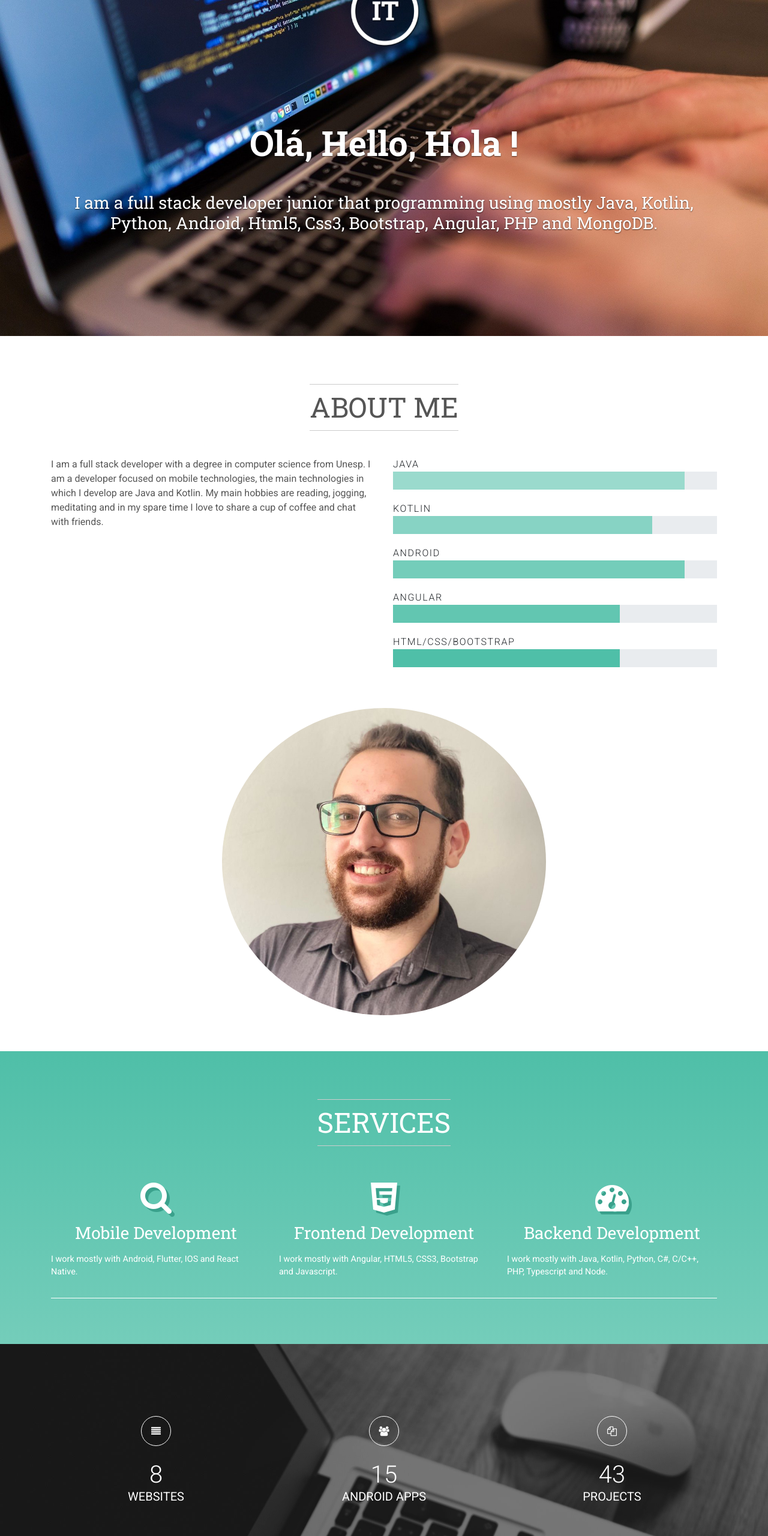
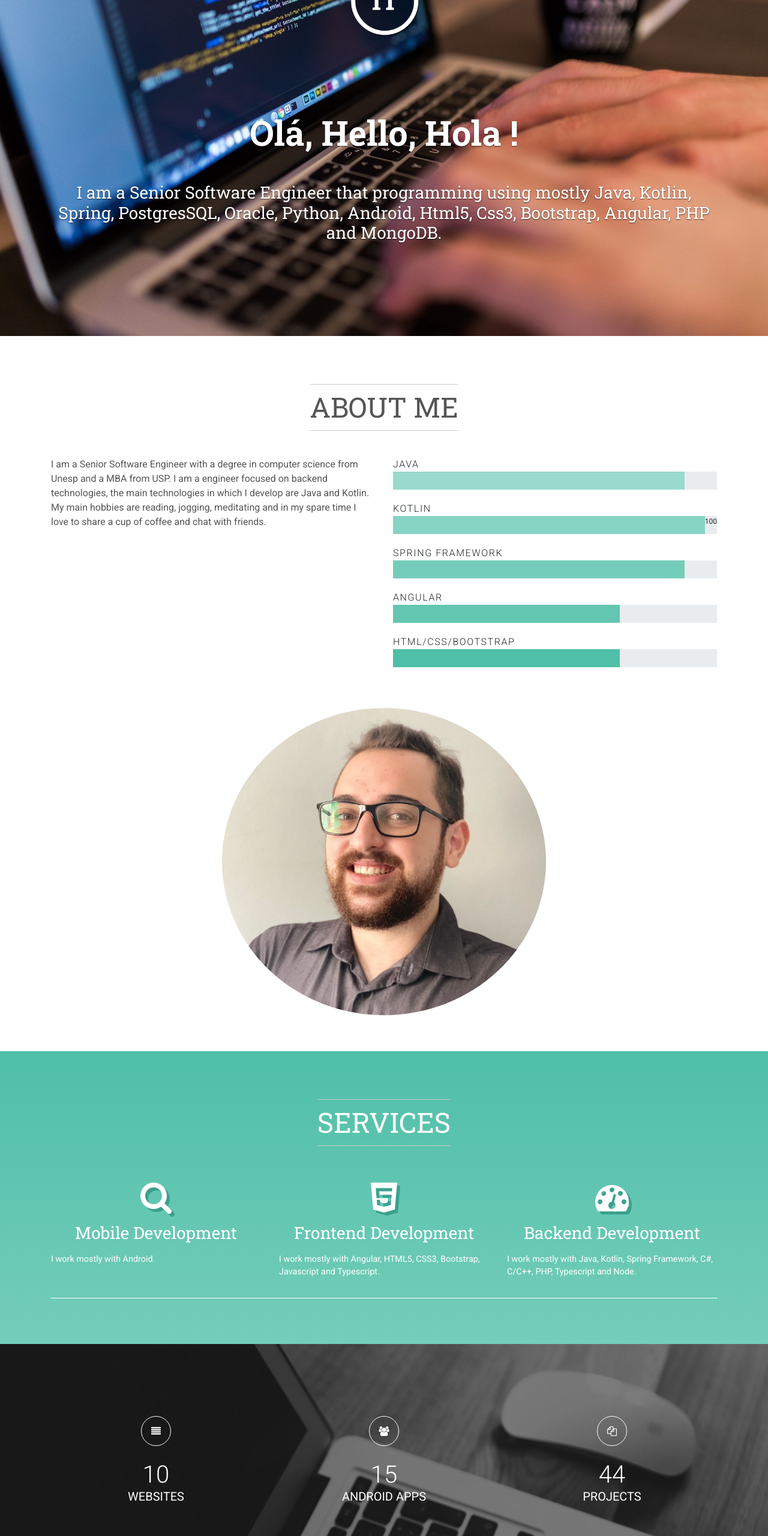
Before and after one commit to wallysonlima/wallysonlima.github.io, a plain HTML site: page index.html in a window 1280 px wide. Shown: the part 240-2800 px from the top of the page at 60% size. Drawn offline with nearby package versions, Linux system fonts and the light colour scheme.

Commit message:
Update index.html

```diff
--- a/index.html
+++ b/index.html
@@ -3,7 +3,7 @@
   <head>
     <meta charset="utf-8">
     <meta http-equiv="X-UA-Compatible" content="IE=edge">
-    <title>Wallyson Lima </> Full Stack Developer</title>
+    <title>Wallyson Lima </> Senior Software Engineer</title>
     <meta name="description" content="">
     <meta name="viewport" content="width=device-width, initial-scale=1">
     <meta name="robots" content="all,follow">
@@ -56,7 +56,7 @@
       <div class="container text-center">
         <div data-animate="fadeInDown" class="logo"><img src="img/logo-big.png" alt="logo" width="130"></div>
         <h1 data-animate="fadeInDown" class="text-shadow mb-5">Olá, Hello, Hola !</h1>
-        <p data-animate="slideInUp" class="h3 text-shadow text-400">I am a full stack developer junior that programming using mostly Java, Kotlin, Python, Android, Html5, Css3, Bootstrap, Angular, PHP and MongoDB.</p>
+        <p data-animate="slideInUp" class="h3 text-shadow text-400">I am a Senior Software Engineer that programming using mostly Java, Kotlin, Spring, PostgresSQL, Oracle, Python, Android, Html5, Css3, Bootstrap, Angular, PHP and MongoDB.</p>
       </div>
     </section>
     <!-- About-->
@@ -67,7 +67,7 @@
         </header>
         <div class="row">
           <div data-animate="fadeInUp" class="col-lg-6">
-            <p>I am a full stack developer with a degree in computer science from Unesp. I am a developer focused on mobile technologies, the main technologies in which I develop are Java and Kotlin. My main hobbies are reading, jogging, meditating and in my spare time I love to share a cup of coffee and chat with friends.</p>
+            <p>I am a Senior Software Engineer with a degree in computer science from Unesp and a MBA from USP. I am a engineer focused on backend technologies, the main technologies in which I develop are Java and Kotlin. My main hobbies are reading, jogging, meditating and in my spare time I love to share a cup of coffee and chat with friends.</p>
           </div>
           <div data-animate="fadeInUp" class="col-lg-6">
             <div class="skill-item">
@@ -79,11 +79,11 @@
             <div class="skill-item">
               <div class="progress-title">Kotlin</div>
               <div class="progress">
-                <div role="progressbar" style="width: 80%" aria-valuenow="70" aria-valuemin="70" aria-valuemax="100" class="progress-bar progress-bar-skill2"></div>
+                <div role="progressbar" style="width: 100%" aria-valuenow="70" aria-valuemin="70" aria-valuemax="100" class="progress-bar progress-bar-skill2"></div>100
               </div>
             </div>
             <div class="skill-item">
-              <div class="progress-title">Android</div>
+              <div class="progress-title">Spring Framework</div>
               <div class="progress">
                 <div role="progressbar" style="width: 90%" aria-valuenow="80" aria-valuemin="90" aria-valuemax="100" class="progress-bar progress-bar-skill3"></div>
               </div>
@@ -101,7 +101,7 @@
               </div>
             </div>
           </div>
-          <div data-animate="fadeInUp" class="col-sm-6 mx-auto mt-5"><img src="img/about.jpg" alt="This is me - IT full stack developer" class="image rounded-circle img-fluid"></div>
+          <div data-animate="fadeInUp" class="col-sm-6 mx-auto mt-5"><img src="img/about.jpg" alt="This is me - IT Engineer" class="image rounded-circle img-fluid"></div>
         </div>
       </div>
     </section>
@@ -115,17 +115,17 @@
           <div data-animate="fadeInUp" class="col-lg-4">
             <div class="icon"><i class="fa fa-search"></i></div>
             <h3 class="heading mb-3 text-400">Mobile Development</h3>
-            <p class="text-left description">I work mostly with Android, Flutter, IOS and React Native.</p>
+            <p class="text-left description">I work mostly with Android.</p>
           </div>
           <div data-animate="fadeInUp" class="col-lg-4">
             <div class="icon"><i class="fa fa-html5"></i></div>
             <h3 class="heading mb-3 text-400">Frontend Development</h3>
-            <p class="text-left description">I work mostly with Angular, HTML5, CSS3, Bootstrap and Javascript.</p>
+            <p class="text-left description">I work mostly with Angular, HTML5, CSS3, Bootstrap, Javascript and Typescript. </p>
           </div>
           <div data-animate="fadeInUp" class="col-lg-4">
             <div class="icon"><i class="fa fa-tachometer"></i></div>
             <h3 class="heading mb-3 text-400">Backend Development</h3>
-            <p class="text-left description">I work mostly with Java, Kotlin, Python, C#, C/C++, PHP, Typescript and Node.</p>
+            <p class="text-left description">I work mostly with Java, Kotlin, Spring Framework, C#, C/C++, PHP, Typescript and Node.</p>
           </div>
         </div>
         <hr data-animate="fadeInUp">
@@ -223,7 +223,7 @@
           <div data-animate="fadeInUp" class="col-lg-4 col-md-6">
             <div class="item">
               <div class="icon"><i class="fa fa-align-justify"></i></div>
-              <h5 class="text-400 mt-4 text-uppercase"><span class="counter">8</span><br>Websites</h5>
+              <h5 class="text-400 mt-4 text-uppercase"><span class="counter">10</span><br>Websites</h5>
             </div>
           </div>
           <div data-animate="fadeInUp" class="col-lg-4 col-md-6">
@@ -235,7 +235,7 @@
           <div data-animate="fadeInUp" class="col-lg-4 col-md-6">
             <div class="item">
               <div class="icon"><i class="fa fa-copy"></i></div>
-              <h5 class="text-400 mt-4 text-uppercase"><span class="counter">43</span><br>Projects</h5>
+              <h5 class="text-400 mt-4 text-uppercase"><span class="counter">44</span><br>Projects</h5>
             </div>
           </div>
         	<!--  <div data-animate="fadeInUp" class="col-lg-3 col-md-6">
@@ -263,7 +263,7 @@
             <li class="active"><a href="#" data-filter="all">All</a></li>
             <li><a href="#" data-filter="webdesign">Frontend Programs</a></li>
             <li><a href="#" data-filter="seo">Mobile Apps</a></li>
-            <li><a href="#" data-filter="marketing">Backend Programs</a></li>
+            <li><a href="#" data-filter="marketing">Web Programs</a></li>
           </ul>
           <div id="detail">
             <div class="row">
@@ -350,15 +350,15 @@
                     </div>
                   </div>
                   <div data-category="marketing" class="reference-item col-lg-3 col-md-6">
-                    <div class="reference"><a href="https://github.com/wallysonlima/companyorder"><img src="img/portfolio-6.png" alt="" class="img-fluid">
+                    <div class="reference"><a href="https://github.com/wallysonlima/websmartoffice"><img src="https://github.com/wallysonlima/websmartoffice/blob/main/WebSmartOffice/printscreens/home.png" alt="" class="img-fluid">
                         <div class="overlay">
                           <div class="inner">
-                            <h3 class="h4 reference-title">CompanyOrder</h3>
+                            <h3 class="h4 reference-title">WebSmartOffice</h3>
                             <p>System responsible for carrying out the work...</p>
                           </div>
                         </div></a>
                       <div data-images="img/main-slider1.jpg,img/main-slider2.jpg,img/main-slider3.jpg" class="sr-only reference-description">
-                        <p>System responsible for carrying out the work order of a computer micro-enterprise. It was developed in Java and Mysql. </p>
+                        <p>Is a web application of the notorial office that process smart contracts the buy/sell proprieties.</p>
                         <p class="buttons text-center"><a href="javascript:void(0);" class="btn btn-outline-primary"><i class="fa fa-globe"></i> Visit website</a><a href="javascript:void(0);" class="btn btn-outline-primary"><i class="fa fa-download"></i> Download case study</a></p>
                       </div>
                     </div>
@@ -481,7 +481,7 @@
         <div class="row">
           <!-- /.6-->
           <div class="col-12 text-center text-lg-center mt-4 mt-lg-0">
-            <p>© 2021 Wallyson Lima. All rights reserved.</p>
+            <p>© 2025 Wallyson Lima. All rights reserved.</p>
           </div>
           <div class="col-12 mt-4">
             <p class="template-bootstrapious">Template by <a href='https://bootstrapious.com/p/bootstrap-carousel'>Bootstrapious</a> & <a href="https://fity.cz/ostrava">Fity</a></p>
```
